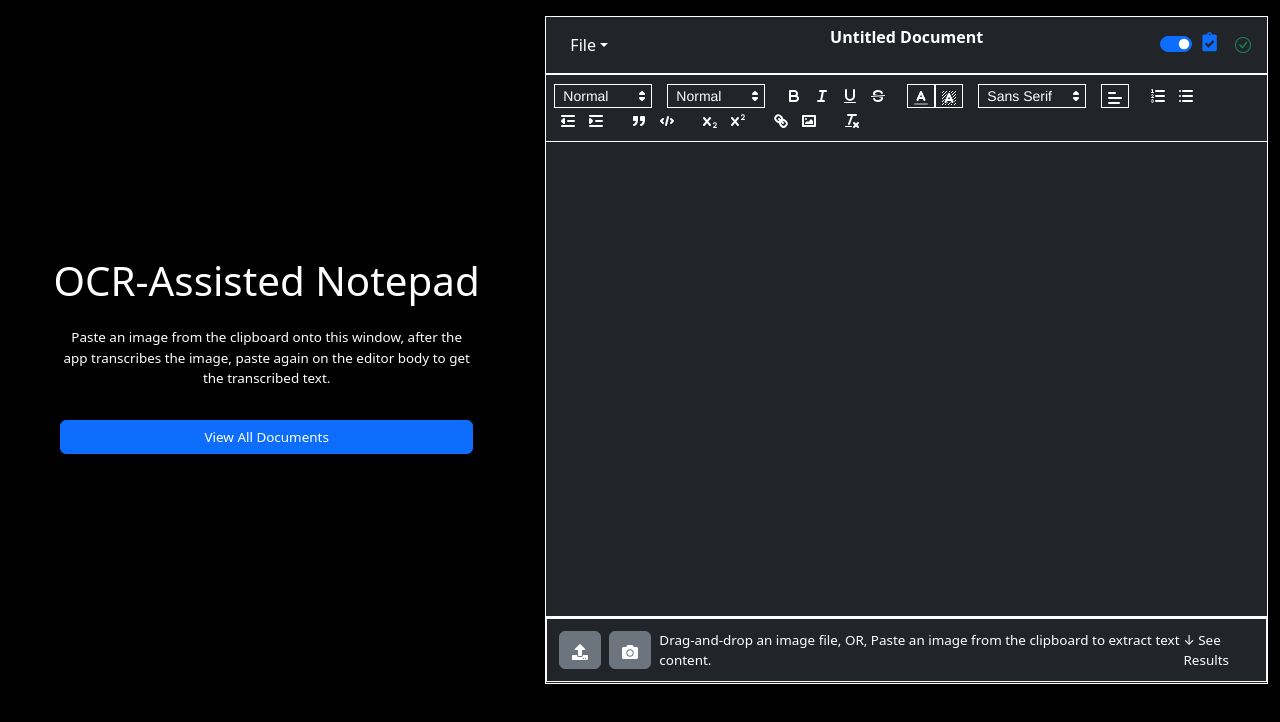
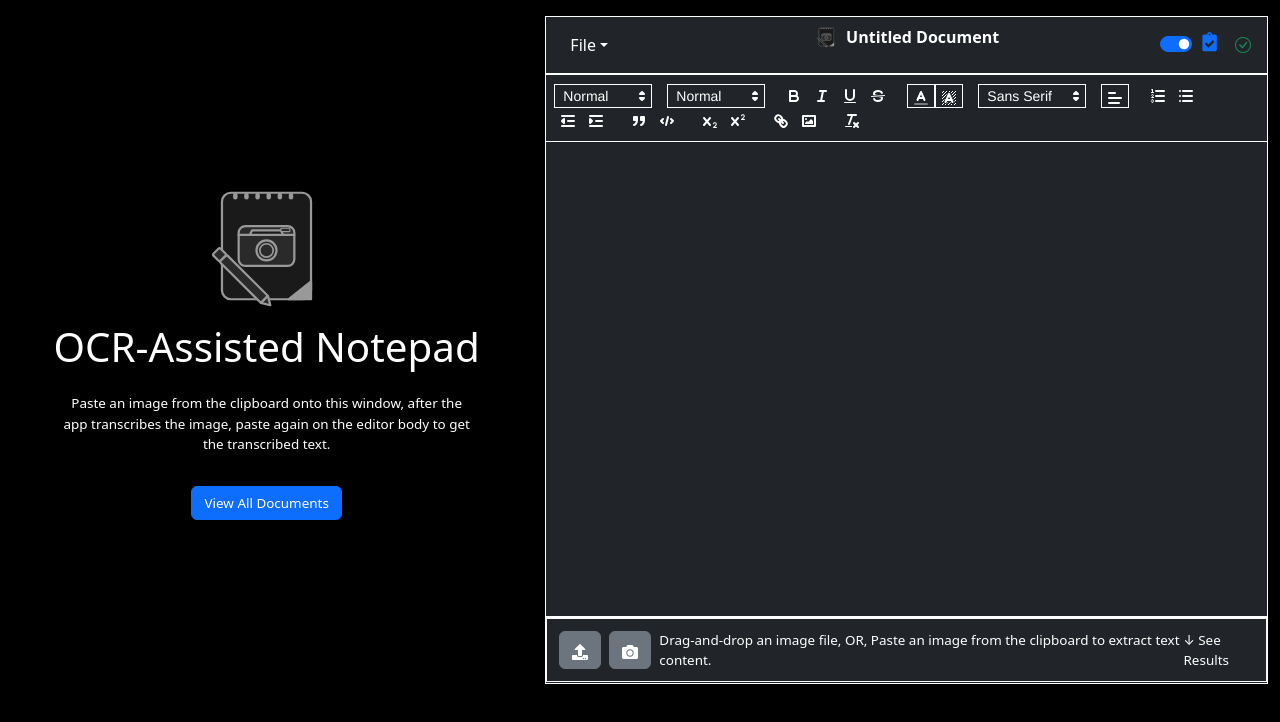
Before and after one commit to ronnmabunga/scanpad, a React (Vite) app: page / in a window 1280 px wide. Shown: the top 722 px of the page. Built offline with nearby package versions, Linux system fonts and the light colour scheme.

Commit message:
Minor formatting changes

```diff
--- a/src/components/LoadFileIntoEditorModal.jsx
+++ b/src/components/LoadFileIntoEditorModal.jsx
@@ -166,6 +166,9 @@ function LoadFileIntoEditorModal({ show, onHide, hasUnsavedChanges, onDiscardCha
                 .text-secondary {
                     color: #adb5bd !important;
                 }
+                .form-control::placeholder {
+                    color: #adb5bd;
+                }
             `}</style>
         </>
     );
--- a/src/components/RichTextEditor.jsx
+++ b/src/components/RichTextEditor.jsx
@@ -642,6 +642,7 @@ function RichTextEditor({ className, style, autoPasteOCR, onAutoPasteOCRChange,
                             </NavDropdown>
                         </Nav>
                         <div className="d-flex align-items-center position-absolute start-50 translate-middle-x">
+                            <img src="/icon-dark.svg" alt="OCR Icon" style={{ width: "24px", height: "24px", marginRight: "8px" }} />
                             <span className="text-white">
                                 <strong>{currentDoc?.name || "Untitled Document"}</strong>
                             </span>
--- a/src/pages/PageFileViewer.jsx
+++ b/src/pages/PageFileViewer.jsx
@@ -122,7 +122,10 @@ function PageFileViewer() {
                         <Form.Control type="text" value={searchTerm} onChange={(e) => setSearchTerm(e.target.value)} placeholder="Search documents..." className="bg-dark border-secondary text-white" />
                     </div>
                     <div className="d-flex justify-content-between align-items-center mb-3">
-                        <h5 className="mb-0">Documents</h5>
+                        <div className="d-flex align-items-center">
+                            <img src="/icon-dark.svg" alt="OCR Icon" style={{ width: "24px", height: "24px", marginRight: "8px" }} />
+                            <h5 className="mb-0">Documents</h5>
+                        </div>
                         <div>
                             <Button variant="outline-success" size="sm" onClick={handleNewClick} className="me-2">
                                 New
@@ -215,6 +218,9 @@ function PageFileViewer() {
                 .text-secondary {
                     color: #adb5bd !important;
                 }
+                .form-control::placeholder {
+                    color: #adb5bd;
+                }
             `}</style>
         </div>
     );
--- a/src/pages/PageHome.jsx
+++ b/src/pages/PageHome.jsx
@@ -61,12 +61,15 @@ function PageHome() {
             <div className="container-fluid bg-black text-white p-0" style={{ height: "100vh" }}>
                 <div className="row m-0" style={{ height: "100%" }}>
                     {/* Main Content */}
-                    <div className="col-12 col-lg-5 text-center m-0 d-flex flex-column justify-content-center bg-black text-white" style={{ height: "90%", maxHeight: "calc(100% - 95px)" }}>
-                        <p className="font-body-1">OCR-Assisted Notepad</p>
-                        <p className="font-body-5 mx-5">Paste an image from the clipboard onto this window, after the app transcribes the image, paste again on the editor body to get the transcribed text.</p>
-                        <Button variant="primary" className="font-body-5 mx-5 mt-3" onClick={() => navigate("/view")}>
-                            View All Documents
-                        </Button>
+                    <div className="col-12 col-lg-5 text-center m-0 d-flex flex-column justify-content-center text-center bg-black text-white" style={{ height: "90%", maxHeight: "calc(100% - 95px)" }}>
+                        <div className="text-center m-0">
+                            <img src="/icon-dark.svg" alt="OCR Icon" style={{ width: "30%", height: "40%" }} />
+                            <p className="font-body-1">OCR-Assisted Notepad</p>
+                            <p className="font-body-5 mx-5">Paste an image from the clipboard onto this window, after the app transcribes the image, paste again on the editor body to get the transcribed text.</p>
+                            <Button variant="primary" className="font-body-5 mx-5 mt-3" onClick={() => navigate("/view")}>
+                                View All Documents
+                            </Button>
+                        </div>
                     </div>
                     {/* In-between Ad (Mobile Only) */}
                     {showAds && (
```
